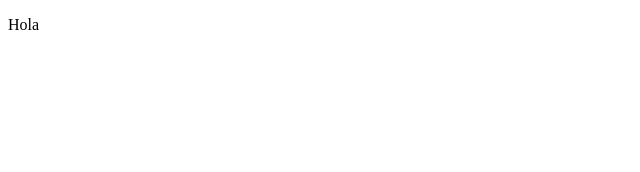
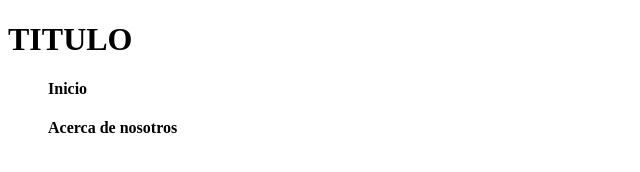
Before and after one commit to PaulaPriotti/PaulaPriotti.github.io, a plain HTML site: page index.html in a window 1280 px wide. Shown: the whole page, without its empty margins (0-640 px from the left). Drawn offline with Linux system fonts and the light colour scheme.

Commit message:
Update index.html

```diff
--- a/index.html
+++ b/index.html
@@ -7,6 +7,14 @@
     <title>Document</title>
 </head>
 <body>
-    <p>Hola</p>
+    <h1>TITULO</h1>
+    <menu>
+        <h4>Inicio</h4>
+        <h4>Acerca de nosotros</h4>
+        <h4></h4>
+    </menu>
+
+
+
 </body>
 </html>
```
